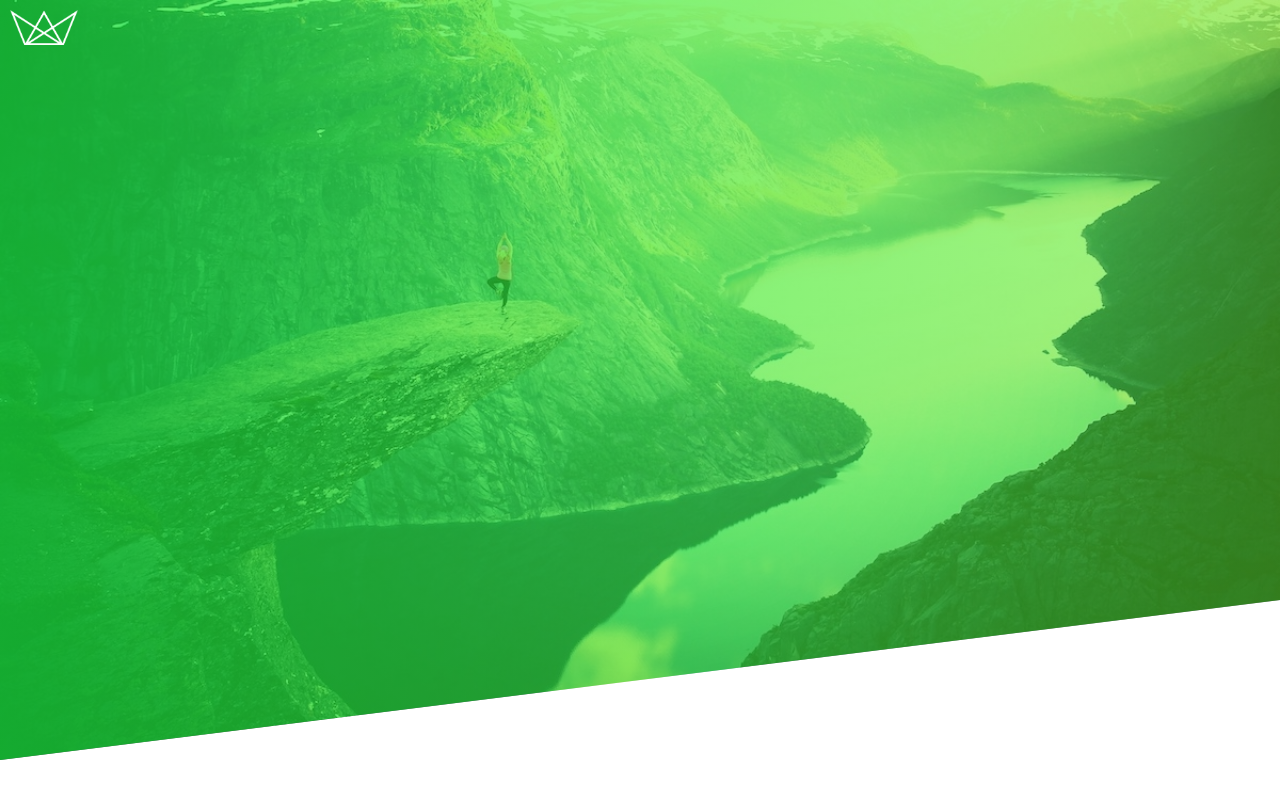
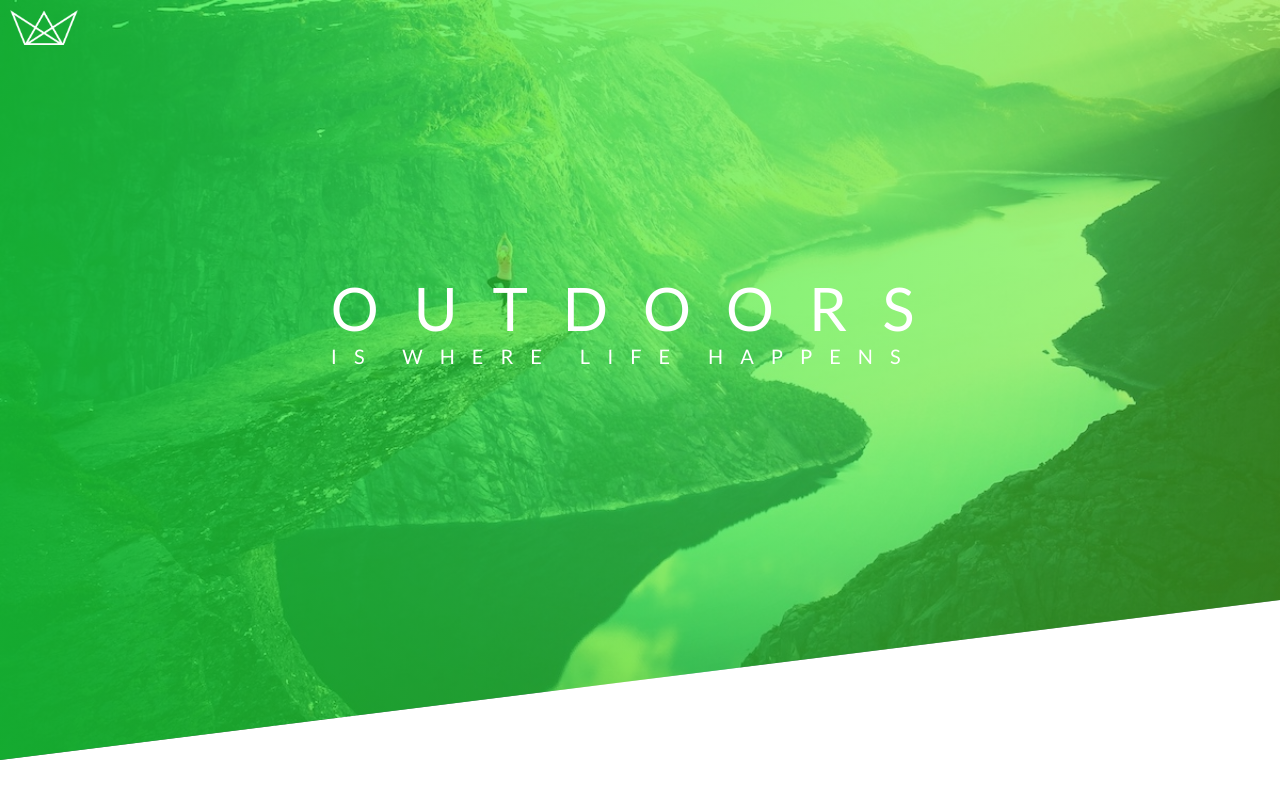
Before and after one commit to Azharul-Raj/web-tamplates, a React (Vite) app: page / in a window 1280 px wide. Built offline with nearby package versions, Linux system fonts and the light colour scheme.

Commit message:
centered element using absolute position

```diff
--- a/src/App.css
+++ b/src/App.css
@@ -1,8 +1,9 @@
+@import url('https://fonts.googleapis.com/css2?family=Lato:wght@100;300;400;700;900&display=swap');
 *{
   margin: 0;
   padding: 0;
   box-sizing: border-box;
 }
 body{
-  font-family: poppins,sans-serif;
+  font-family: Lato,sans-serif;
 }
--- a/src/pages/firstPage/FirstPage.css
+++ b/src/pages/firstPage/FirstPage.css
@@ -15,3 +15,25 @@
 .logo{
     height: 35px;
 }
+.main-box{
+    position: absolute;
+    top: 40%;
+    left: 50%;
+    transform: translate(-50%,-50%);
+}
+.text-box{
+    color: white;
+    text-transform: uppercase;
+}
+.main-heading{
+    display: block;
+    font-size: 60px;
+    font-weight: 400;
+    letter-spacing: 35px;
+}
+.sub-heading{
+    display: block;
+    font-size: 20px;
+    font-weight: 500;
+    letter-spacing: 17px;
+}
--- a/src/pages/firstPage/FirstPage.tsx
+++ b/src/pages/firstPage/FirstPage.tsx
@@ -2,10 +2,20 @@ import "./FirstPage.css"
 import logo from "../../assets/logo-white.png";
 export default function FirstPage() {
   return (
-    <div className="first-header">
-      {/* logo */}
-      <div className="logo-box">
-        <img className="logo" src={logo} alt="" />
+    <div className="">
+      <div className="first-header">
+        {/* logo */}
+        <div className="logo-box">
+          <img className="logo" src={logo} alt="" />
+        </div>
+
+        {/* main body */}
+        <div className="main-box">
+          <div className="text-box">
+            <span className="main-heading">OUTDOORS</span>
+            <span className="sub-heading">is where life happens</span>
+          </div>
+        </div>
       </div>
     </div>
   )
```
